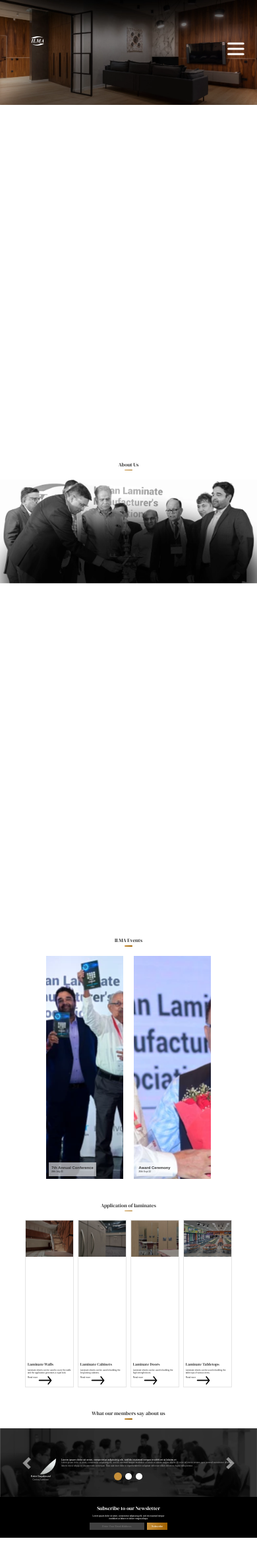
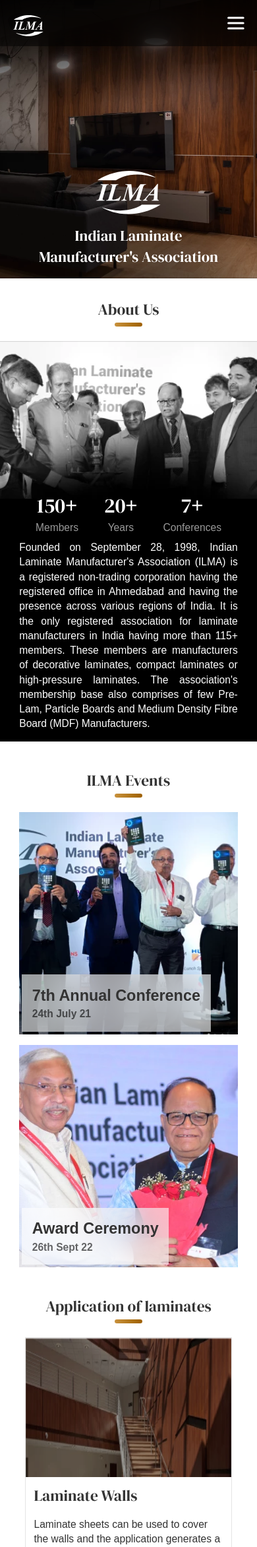
Before and after one commit to hunardesign/ilma, a PHP site: page / in a window 390 px wide. Shown: the top 2345 px of the page at 66% size. Run offline with PHP 8.4, Linux system fonts and the light colour scheme; some libraries are stand-ins or nearby versions.

Commit message:
Responsiveness for Mobile
Made Navbar, Footer & Homepage Responsive for Mobile screens only (sub 550px)

```diff
--- a/aboutComponent.html
+++ b/aboutComponent.html
@@ -33,7 +33,7 @@
 
 <style>
 
-    .aboutSub{
+.aboutSub{
     background: url("../assets/aboutPhoto.webp");
     background-size: contain;
     background-repeat: no-repeat;
@@ -82,4 +82,41 @@
 .aboutNumbersHeader{
     font-size: 3.5vw;
 }
+
+@media screen and (max-width: 550px) {
+    .aboutSub{
+        background-color: black;
+        background-image: url("../assets/aboutMobile.webp");
+        height: 72vh;
+        background-size: contain;
+        background-position: top;
+        background-repeat: no-repeat;
+        /* outline: 1px dashed red; */
+        display: flex;
+        flex-direction: column-reverse;
+        justify-content: end;
+        align-items: center;
+
+    }
+    .aboutText{
+        width: 85vw;
+        text-align: justify;
+    }
+    .aboutText{
+        font-size: 4vw;
+
+        font-weight: 300;
+    }
+    .aboutNumbersSubtext{
+        font-size: 4vw;
+        color: rgba(255,255,255,0.6);
+        font-weight: 300;
+    }
+    .aboutNumbersHeader{
+        font-size: 8vw;
+    }
+
+
+
+}
 </style>
--- a/contactComponent.html
+++ b/contactComponent.html
@@ -101,4 +101,27 @@
     font-size: 1.5vw;
     padding: 2vw;
 }
+@media screen and (max-width: 550px) {
+    .mapsEmbed{
+    width: 85vw;
+    height: 40vh;
+    }
+    .contactFormContainer{
+        width: 85vw;
+    }
+    .contactContainer{
+    flex-direction: column;
+    }
+    .contactTitle{
+        font-size: 4vw;
+    }
+    .contactDetailCard{
+        font-size: 4vw;
+    }
+    .contactIcons{
+        height: 8vw;
+        width: 8vw;
+    }
+
+}
 </style>
--- a/eventComponent.html
+++ b/eventComponent.html
@@ -9,6 +9,8 @@
                 <div class="eventTitle">7th Annual Conference</div>
                 <div class="eventDate">24th July 21</div>
                 <div class="eventDetails">Lorem ipsum dolor sit amet, consectetur adipiscing elit, sed do eiusmod tempor incididunt ut labore et dolore magna aliqua. Ut enim ad minim veniam, quis nostrud exercitation ullamco laboris nisi ut aliquip ex ea commodo consequat. </div>
+
+
             </div>
         </div>
 
@@ -17,6 +19,7 @@
                 <div class="eventTitle">Award Ceremony</div>
                 <div class="eventDate">26th Sept 22</div>
                 <div class="eventDetails">Lorem ipsum dolor sit amet, consectetur adipiscing elit, sed do eiusmod tempor incididunt ut labore et dolore magna aliqua. Ut enim ad minim veniam, quis nostrud exercitation ullamco laboris nisi ut aliquip ex ea commodo consequat. </div>
+
             </div>
         </div>
 
@@ -76,5 +79,30 @@
     box-shadow: var(--shadow);
     cursor: url('../assets/viewCursor.svg'),auto;
 
+
 }
+@media screen and (max-width: 550px) {
+    .eventContainer{
+        flex-direction: column;
+    }
+    .eventImageContainer{
+        width: 85vw;
+    }
+    .eventTitle{
+        font-size: 6vw;
+    }
+    .eventDate{
+        font-size: 4vw;
+    }
+    .eventDescription{
+        padding: 4vw;
+    }
+    .viewEventButton{
+
+        display: block;
+        height: 5vh;
+        width: 8vw;
+    }
+}
+
 </style>
--- a/footerComponent.html
+++ b/footerComponent.html
@@ -1,6 +1,8 @@
 <div class="footer">
     <div class="footerlogo">
         <img src="../assets/ilmaLogo.svg" class="logo">
+        <img src="../assets/ilmaLogo.svg" class="logoFooter">
+
     </div>
     <div class="footersub">
         <div class="footerTitle">Important Links</div>
@@ -30,6 +32,9 @@
 </div>
 
 <style>
+   .logoFooter{
+    display: none;
+   }
     .footer{
         width: 100vw;
         background: var(--primary);
@@ -53,5 +58,38 @@
         color:white;
         cursor: pointer;
     }
+    @media screen and (max-width: 550px) {
+        .footer{
+
+            flex-direction: column;
+            gap: 5vw;
+            padding: 5vw 10vw;
+        }
+        .footerTitle,.footerlinks{
+            font-size: 4vw;
+        }
+        .footerTitle{
+            font-weight: 400;
+        }
+        .footersub{
+            display: flex;
+            flex-direction: column;
+            gap: 2vw;
+        }
+        .logo{
+            display: none;
+        }
+        .logoFooter{
+            display: block;
+            height: 24vw;
+            width: 24vw;
+        }
+        .footerlogo{
+            display: flex;
+            align-items: center;
+            justify-content: center;
+            width: 85vw;
+        }
+    }
 
 </style>
--- a/navbarComponent.html
+++ b/navbarComponent.html
@@ -2,6 +2,7 @@
     <a href="/">
         <div class="navBarLogo">
             <img src="/../assets/ilmaLogo.svg" loading="lazy" alt="logo" class="logo"/>
+            <img src="/../assets/ilmaLogo.svg" loading="lazy" alt="logo" class="logoMobile"/>
         </div>
     </a>
     <div class="navbuttons">
@@ -9,12 +10,15 @@
             <div class="about links"><a href="/about">About</a></div>
             <div class="events links"><a href="/events">Events</a></div>
             <div class="contact links"><a href="/contact">Contact</a></div>
-            <div class="newsletter links"><a href="/#newsletter">Newsletter</a></div>
+            <div class="newsletter links" onclick="hideMenu()"><a href="/#newsletter">Newsletter</a></div>
             <div class="membership links"><a href="/membership">Membership</a></div>
     </div>
         <div class="menu"><a href="javascript:void(0);" class="icon" onclick="hideMenu()"><img src="/../assets/menu.svg" class="menuIcon"></a></div>
 </div>
 <style>
+    .logoMobile{
+        display: none;
+    }
     .darkNav{
 
         background: rgba(0, 0, 0, 0.4);
@@ -108,7 +112,7 @@
     @media screen and (max-width: 550px) {
     .navbuttons{
         /* background-color: rgba(255, 255, 255, 0.4); */
-        padding-bottom: 2%;
+        padding: 10vw 0vw 4vw 0vw;
         width: 100%;
         align-items: center;
         justify-content: center;
@@ -116,17 +120,24 @@
         flex-direction: column;
     }
     .logo{
-        width: 35vw;
+
+        display: none;
+    }
+    .logoMobile{
+        display: block;
+        height: 8vw;
+        position: absolute;
+        left: 5vw;
+        top:6vw;
     }
 
     .navBarContainer{
-
-
-        margin-top: 10% !important;
         flex-direction: column;
         height: max-content;
+        padding: 2vw;
         align-items: flex-start;
-        border-radius: 2vw;
+        background: rgba(0, 0, 0, 0.4);
+        backdrop-filter: blur(24px);
     }
     .login{
 
@@ -138,6 +149,10 @@
         right: 5vw;
         top:6vw;
 
+    }
+    .links{
+        width: 60vw;
+        text-align: center;
     }
     }
 </style>
@@ -151,9 +166,11 @@
      function hideMenu() {
         if($('.links').css('display') == 'none'){
             $('.links').show('slow');
-        } else {
+
+        } else if(!mediaQuery.matches) {
             $('.links').hide('slow');
         }
 
     }
+
 </script>
--- a/script.js
+++ b/script.js
@@ -8,7 +8,7 @@ function run(){
     //   });
     imagesLoaded( document.querySelector('.content'), function( instance ) {
         console.log('all images are loaded');
-        setTimeout(removeLoader, 2500);
+        setTimeout(removeLoader, 500);
       });
  }
 
--- a/style.css
+++ b/style.css
@@ -307,6 +307,8 @@ input[type="email" i]{
 }
 .testimonialPhoto{
     transition: 300ms ease-in;
+    width: 12vw;
+    height: 12vw;
 
 }
 .testimonialNameNCompany{
@@ -493,3 +495,151 @@ background-color: #9E6000;
     font-weight: 600;
     color: rgba(255, 255, 255, 0.6);
 }
+
+@media screen and (max-width: 1600px) {
+
+}
+
+@media screen and (max-width: 991px) {
+
+}
+
+@media screen and (max-width: 550px) {
+    .heroSection{
+        height: 50vh;
+        background-size: cover;
+        background-position: right;
+
+    }
+    .ilmaLogoLarge{
+        width: 25vw;
+    }
+    .IlmaFullform{
+        font-size: 5.8vw;
+        width: 80vw;
+    }
+    .sectionTitle{
+        font-size: 6vw;
+        padding: 5vw;
+
+    }
+    .bottomGoldLine{
+        width: 12vw;
+    }
+
+    .applicationContainer{
+        flex-direction: column;
+        width: 80vw;
+        gap: 5vw;
+    }
+    .applicationCard{
+        width: 80vw;
+    }
+    .applicationContent{
+        gap: 4vw;
+    }
+    .applicationImageContainer{
+        height: 25vh;
+        width: 80vw;
+    }
+    .applicationImage{
+        height: 80vw;
+        width: 80vw;
+
+    }
+    .applicationTitle{
+        font-size: 6vw;
+    }
+    .applicationText{
+        font-size: 4vw;
+    }
+    .learnMore{
+        font-size: 4vw;
+    }
+    .arrowRight{
+        padding-left: 2vw !important;
+    }
+    .testimonialContainer{
+        height:60vh;
+    }
+    .testimonialsCard{
+        flex-direction: column-reverse;
+        align-items: start;
+    }
+    .testimonailProfile{
+        padding: 5vw 0vw ;
+        flex-direction: row;
+        align-items: center;
+        gap: 5vw;
+    }
+    .testimonialPhotoContainer{
+        width: 18vw;
+        height: 18vw;
+        /* outline: 1px dashed white; */
+
+    }
+    .testimonialPhoto{
+        width: 18vw;
+        height: 18vw;
+    }
+    .testmonialName{
+        font-size: 4vw;
+    }
+    .testimonialCompany,.testimonialTextSub{
+        font-size: 4vw;
+    }
+    .testimonialNameNCompany{
+        align-items: start;
+    }
+    .testimonialTextTitle{
+        font-size: 5vw;
+    }
+    .testimonialText{
+        width: 85vw;
+    }
+    .left,.right{
+        display: none;
+    }
+    .sectionText{
+        font-size: 4vw;
+        width: 80vw;
+        text-align: justify;
+    }
+    .NewsletterTitle{
+        padding: 0vw;
+    }
+    input[type="email" i],input[type="text" i],input[type="number" i] {
+        width: 80vw;
+        height: 12vw;
+        font-size: 4vw;
+        padding: 2%;
+
+    }
+    textarea {
+        width: 80vw;
+        height: 40vw;
+        font-size: 4vw;
+        padding: 2%;
+    }
+   form{
+        display: flex;
+        flex-direction: column;
+        gap: 4vw;
+
+   }
+    .sendMail{
+        width: 80vw;
+    }
+    .sendMail,.subscribeButton{
+        font-size: 4vw;
+        cursor: pointer;
+        padding: 2% 6%;
+        font-family: 'Poppins', sans-serif;
+        color: white;
+        background: var(--primary);
+        border: none;
+    }
+    .newsletterContainer{
+        gap: 4vw;
+    }
+}
```
Also changed, not shown: assets/aboutMobile.webp (added).
